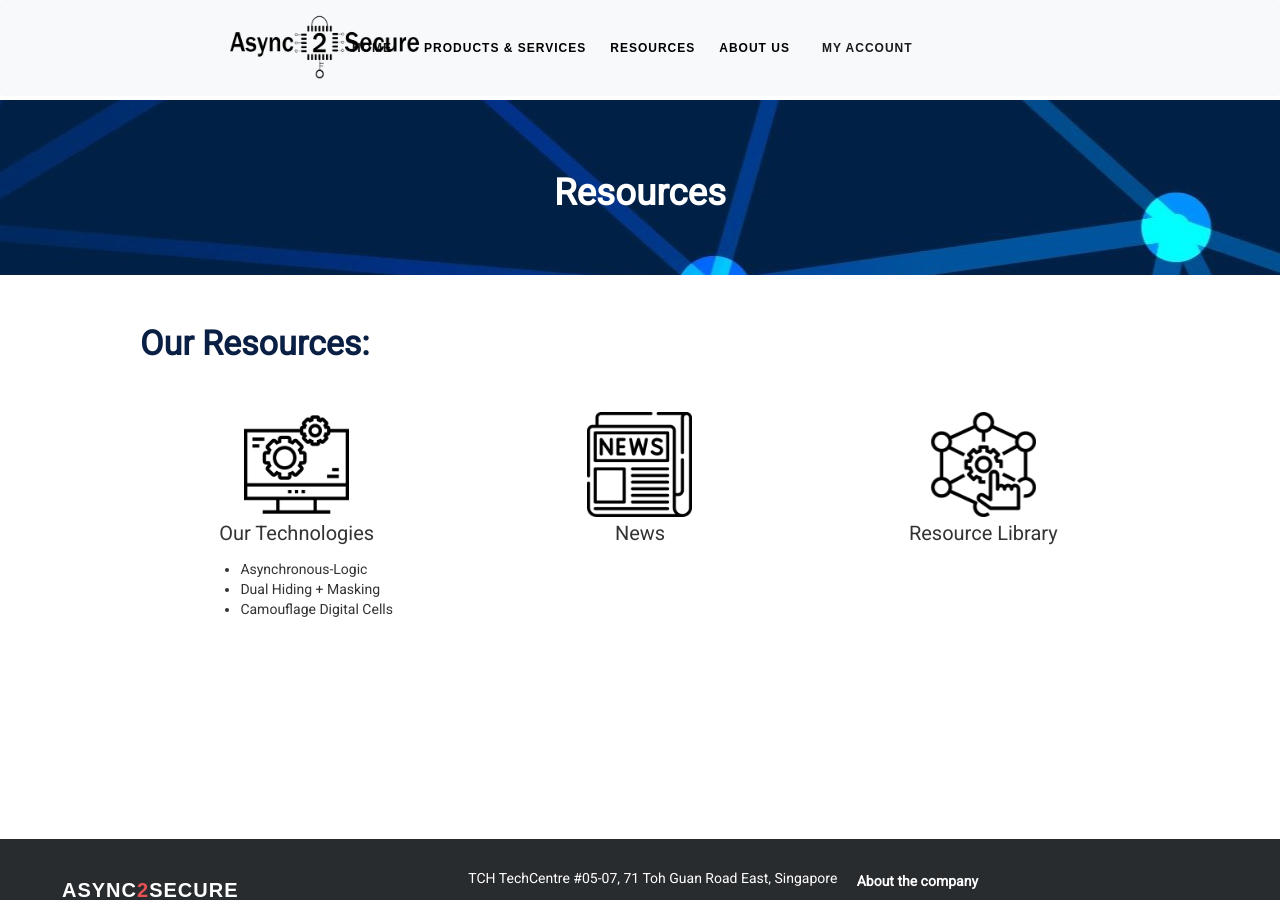
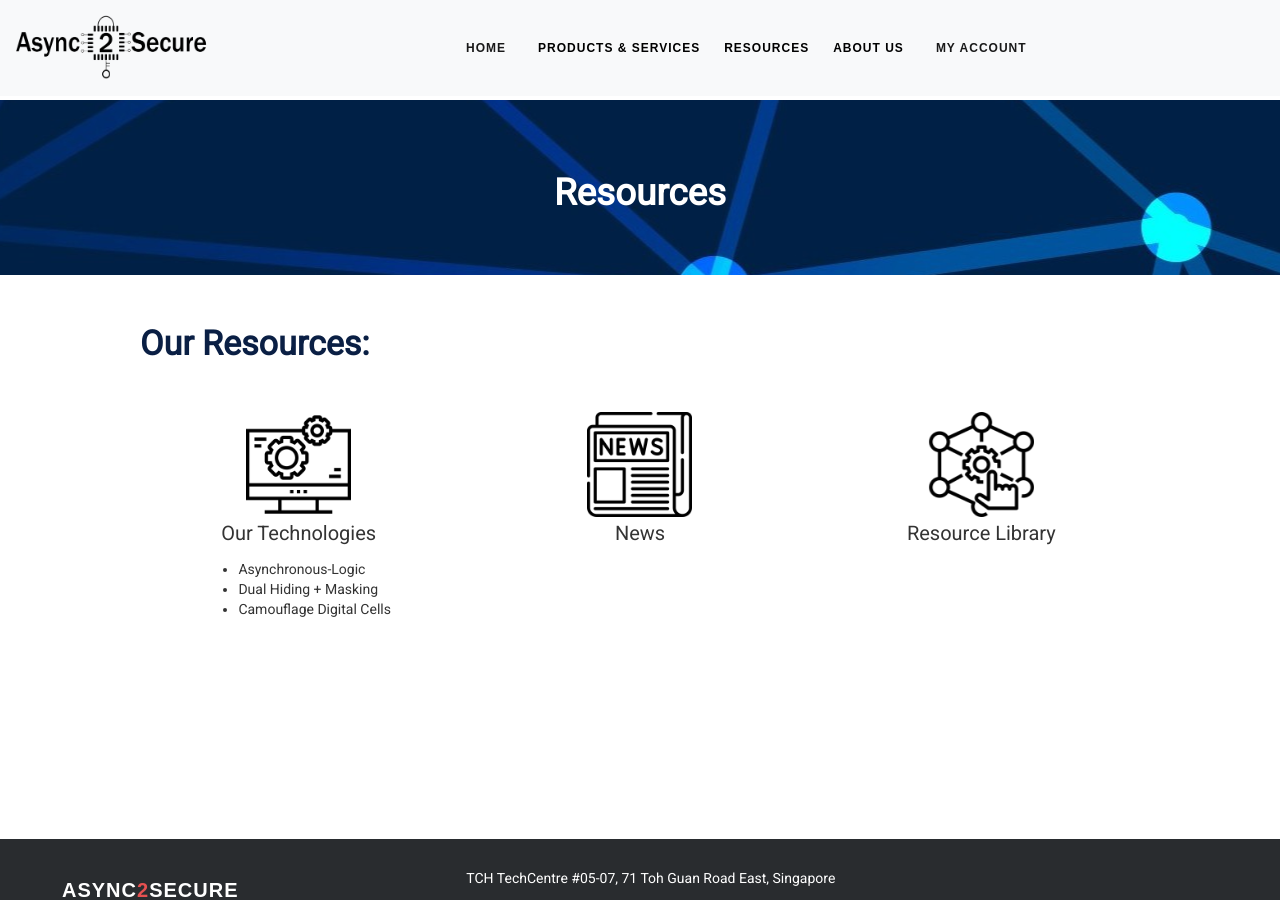
Before and after one commit to async2secure/async2secure.github.io, a Jekyll site: the page built from _pages/resources/resources.md, in a window 1280 px wide and 900 px high. Built offline with Jekyll 4.4.1, drawn with Linux system fonts in a browser that asks for light colours; some web fonts are replaced.

Commit message:
make the nav bar fluid with screen size. also update boostrap 5 and its javascript

```diff
--- a/_includes/head.html
+++ b/_includes/head.html
@@ -7,7 +7,7 @@
   {%- if page.share-title -%}
   {{ page.share-title | strip_html | xml_escape }}
   {%- elsif page.title -%}
-      {{ page.title | strip_html | xml_escape  }}
+  {{ page.title | strip_html | xml_escape }}
   {%- else -%}
   {{ site.title | strip_html | xml_escape }}
   {%- endif -%}
@@ -56,20 +56,17 @@
   <meta property="twitter:title" content="{{ title }}">
   <meta property="twitter:description" content="{{ description }}">
 
-    <link rel="stylesheet" href="https://stackpath.bootstrapcdn.com/bootstrap/4.4.1/css/bootstrap.min.css" integrity="sha384-Vkoo8x4CGsO3+Hhxv8T/Q5PaXtkKtu6ug5TOeNV6gBiFeWPGFN9MuhOf23Q9Ifjh" crossorigin="anonymous">
-    <link rel="stylesheet" href="{{ "/css/main.css" | prepend: site.baseurl }}">
+  <script src="https://cdn.jsdelivr.net/npm/bootstrap@5.0.2/dist/js/bootstrap.bundle.min.js"
+    integrity="sha384-MrcW6ZMFYlzcLA8Nl+NtUVF0sA7MsXsP1UyJoMp4YLEuNSfAP+JcXn/tWtIaxVXM"
+    crossorigin="anonymous"></script>
+
+  <link href="https://cdn.jsdelivr.net/npm/bootstrap@5.0.2/dist/css/bootstrap.min.css" rel="stylesheet"
+    integrity="sha384-EVSTQN3/azprG1Anm3QDgpJLIm9Nao0Yz1ztcQTwFspd3yD65VohhpuuCOmLASjC" crossorigin="anonymous">
+  <link rel="stylesheet" href="{{ " /css/main.css" | prepend: site.baseurl }}">
   <link href="https://fonts.googleapis.com/css?family=Vollkorn&display=swap" rel="stylesheet">
 
-    <link
-      href="https://fonts.googleapis.com/css?family=Open+Sans:400,300,700,800,600"
-      rel="stylesheet"
-      type="text/css"
-    />
-    <link
-      href="https://fonts.googleapis.com/css?family=Muli:400,300"
-      rel="stylesheet"
-      type="text/css"
-    />
+  <link href="https://fonts.googleapis.com/css?family=Open+Sans:400,300,700,800,600" rel="stylesheet" type="text/css" />
+  <link href="https://fonts.googleapis.com/css?family=Muli:400,300" rel="stylesheet" type="text/css" />
 
   <link href="https://fonts.googleapis.com/css2?family=Inter:wght@500&display=swap" rel="stylesheet">
 
--- a/_includes/header.html
+++ b/_includes/header.html
@@ -1,22 +1,17 @@
 <div class="container">
-  <nav class="navbar navbar-expand-sm navbar-light fixed-top bg-light rounded">
-    <div class="col-2">
-    </div>
-    <div class="col-1">
+  <nav class="navbar navbar-expand-lg navbar-light fixed-top bg-light">
+    <div class="container-fluid">
       <a class="navbar-brand" href="/">
         <img src="/assets/home/logo_bg_transparent.png" style="widows: 398px;height:70px;">
       </a>
-    </div>
-    <div class="col">
-      <button class="navbar-toggler" type="button" data-toggle="collapse" data-target="#navbarsExample09"
-        aria-controls="navbarsExample09" aria-expanded="false" aria-label="Toggle navigation">
+      <button class="navbar-toggler" type="button" data-bs-toggle="collapse" data-bs-target="#navbarSupportedContent"
+        aria-controls="navbarSupportedContent" aria-expanded="false" aria-label="Toggle navigation">
         <span class="navbar-toggler-icon"></span>
       </button>
-      <div class="collapse navbar-collapse" id="navbarsExample09">
-        <ul class="navbar-nav mr-auto"></ul>
-        <ul class="navbar-nav">
-          <li class="nav-item active">
-            <a class="nav-link" href="/">Home </a>
+      <div class="collapse navbar-collapse" id="navbarSupportedContent">
+        <ul class="navbar-nav me-auto mb-2 mb-lg-0">
+          <li class="nav-item">
+            <a class="nav-link active" href="/">Home </a>
             <div class="underline"></div>
           </li>
           <li class="dropdown">
@@ -55,15 +50,12 @@
             </div>
           </li>
 
-          <li class="nav-item active">
-            <a class="nav-link" href="https://app.async2secure.com">My Account </a>
+          <li class="nav-item">
+            <a class="nav-link active" href="https://app.async2secure.com">My Account </a>
             <div class="underline"></div>
           </li>
-
         </ul>
       </div>
     </div>
-    <div class="col-3">
-    </div>
   </nav>
 </div>
```
Lines whose indentation alone changed are shown as unchanged.
